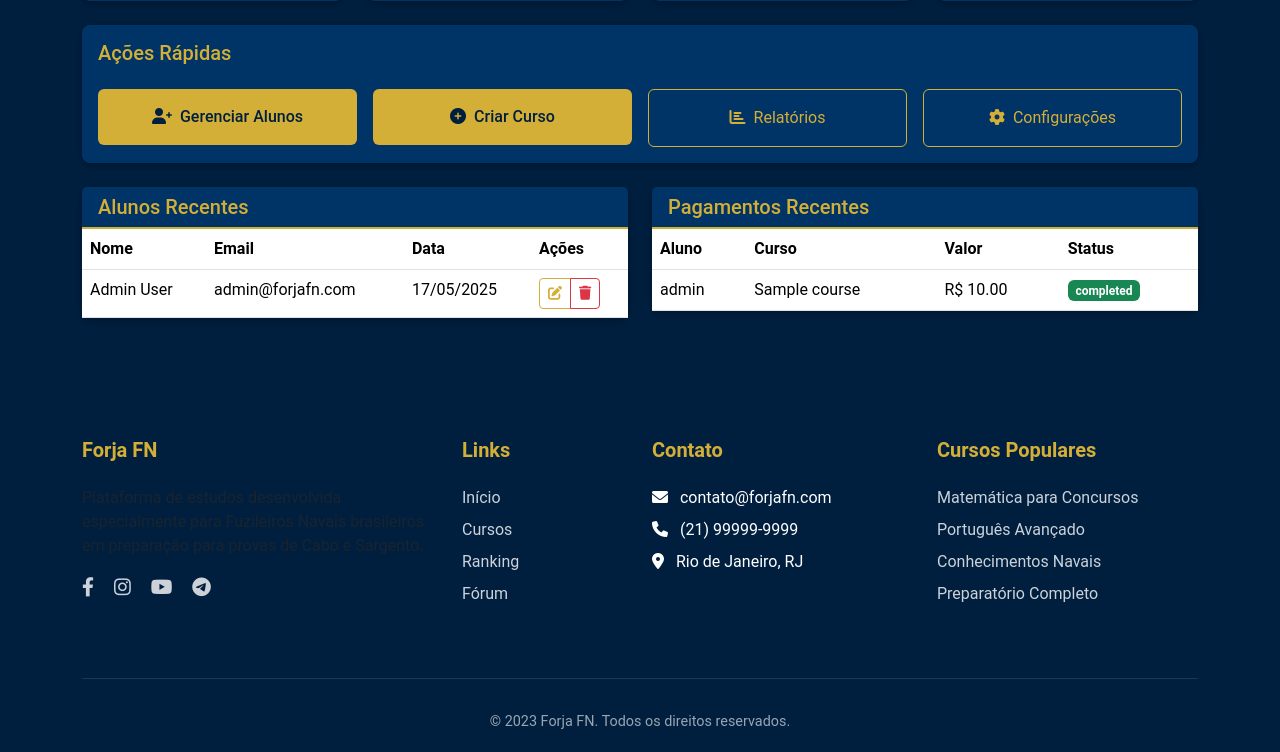
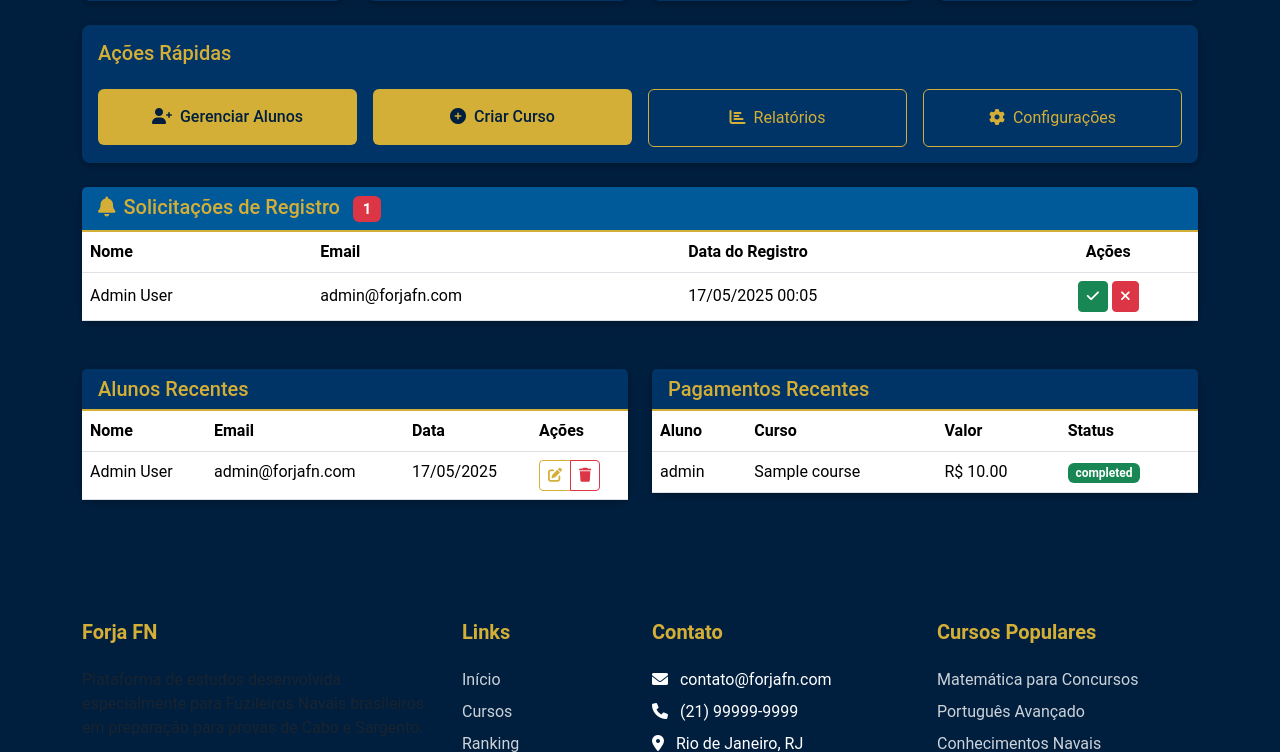
Before and after one commit to sandrim01/Forja_FN, a Flask app: page /admin in a window 1280 px wide. Shown: the part 259-1011 px from the top of the page. Before the commit the page ends 988 px from the top, so only its background shows below. Run offline with Flask 3, Linux system fonts and the light colour scheme; a user stored in the database is signed in; data comes from the database, SQL or seed files in the repository; tables that the repository leaves empty hold one stand-in row (values such as "Sample post").

Commit message:
Assistant checkpoint: Add registration notifications to admin dashboard
Assistant generated file changes:
- models.py: Add registration status to User model
- templates/admin/dashboard.html: Add registration notifications card
- routes.py: Update admin dashboard route to include pending registrations, Add registration approval routes

---

User prompt:

crie um card no dashboard para administrador, que ele veja como notificação as solicitações de registro de alunos na plataforma.

Replit-Commit-Author: Assistant
Replit-Commit-Session-Id: 4354aca6-6754-40ec-a9c7-af3e261d8ec2

```diff
--- a/models.py
+++ b/models.py
@@ -32,6 +32,7 @@ class User(UserMixin, db.Model):
     xp = db.Column(db.Integer, default=0)
     level = db.Column(db.Integer, default=1)
     is_active = db.Column(db.Boolean, default=False)
+    registration_status = db.Column(db.String(20), default='pending')  # pending, approved, rejected
     created_at = db.Column(db.DateTime, default=datetime.utcnow)
     updated_at = db.Column(db.DateTime, default=datetime.utcnow, onupdate=datetime.utcnow)
     reset_token = db.Column(db.String(100), nullable=True)
--- a/routes.py
+++ b/routes.py
@@ -203,11 +203,15 @@ def admin_dashboard():
     total_payments = len(completed_payments)
     total_revenue = sum(payment.amount for payment in completed_payments)
 
+    # Get pending registrations
+    pending_registrations = User.query.filter_by(registration_status='pending').order_by(desc(User.created_at)).all()
+
     # Recent users and payments
     recent_users = User.query.order_by(desc(User.created_at)).limit(10).all()
     recent_payments = Payment.query.order_by(desc(Payment.created_at)).limit(5).all()
 
     return render_template('admin/dashboard.html',
+                          pending_registrations=pending_registrations,
                           title='Painel Administrativo',
                           total_users=total_users,
                           total_courses=total_courses,
@@ -252,6 +256,26 @@ def update_user(user_id):
     db.session.commit()
     return jsonify({'success': True})
 
+@main_bp.route('/admin/registrations/<int:user_id>/approve', methods=['POST'])
+@login_required
+@requires_roles('admin')
+def approve_registration(user_id):
+    user = User.query.get_or_404(user_id)
+    user.registration_status = 'approved'
+    user.is_active = True
+    db.session.commit()
+    return jsonify({'success': True})
+
+@main_bp.route('/admin/registrations/<int:user_id>/reject', methods=['POST'])
+@login_required
+@requires_roles('admin')
+def reject_registration(user_id):
+    user = User.query.get_or_404(user_id)
+    user.registration_status = 'rejected'
+    user.is_active = False
+    db.session.commit()
+    return jsonify({'success': True})
+
 @main_bp.route('/admin/courses')
 @login_required
 @requires_roles('admin')
--- a/templates/admin/dashboard.html
+++ b/templates/admin/dashboard.html
@@ -68,6 +68,56 @@
                             </a>
                         </div>
                     </div>
+                </div>
+            </div>
+        </div>
+
+        <!-- Registration Notifications -->
+        <div class="col-12 mb-4">
+            <div class="card bg-navy">
+                <div class="card-header">
+                    <h5 class="text-gold mb-0">
+                        <i class="fas fa-bell me-2"></i>Solicitações de Registro
+                        <span class="badge bg-danger ms-2">{{ pending_registrations|length }}</span>
+                    </h5>
+                </div>
+                <div class="card-body p-0">
+                    {% if pending_registrations %}
+                    <div class="table-responsive">
+                        <table class="table table-hover align-middle mb-0">
+                            <thead>
+                                <tr>
+                                    <th>Nome</th>
+                                    <th>Email</th>
+                                    <th>Data do Registro</th>
+                                    <th class="text-center">Ações</th>
+                                </tr>
+                            </thead>
+                            <tbody>
+                                {% for user in pending_registrations %}
+                                <tr>
+                                    <td>{{ user.first_name }} {{ user.last_name }}</td>
+                                    <td>{{ user.email }}</td>
+                                    <td>{{ user.created_at.strftime('%d/%m/%Y %H:%M') }}</td>
+                                    <td class="text-center">
+                                        <button onclick="approveRegistration({{ user.id }})" class="btn btn-sm btn-success">
+                                            <i class="fas fa-check"></i>
+                                        </button>
+                                        <button onclick="rejectRegistration({{ user.id }})" class="btn btn-sm btn-danger">
+                                            <i class="fas fa-times"></i>
+                                        </button>
+                                    </td>
+                                </tr>
+                                {% endfor %}
+                            </tbody>
+                        </table>
+                    </div>
+                    {% else %}
+                    <div class="text-center py-4">
+                        <i class="fas fa-check-circle fa-3x text-success mb-3"></i>
+                        <h6 class="text-light">Não há solicitações pendentes</h6>
+                    </div>
+                    {% endif %}
                 </div>
             </div>
         </div>
```
